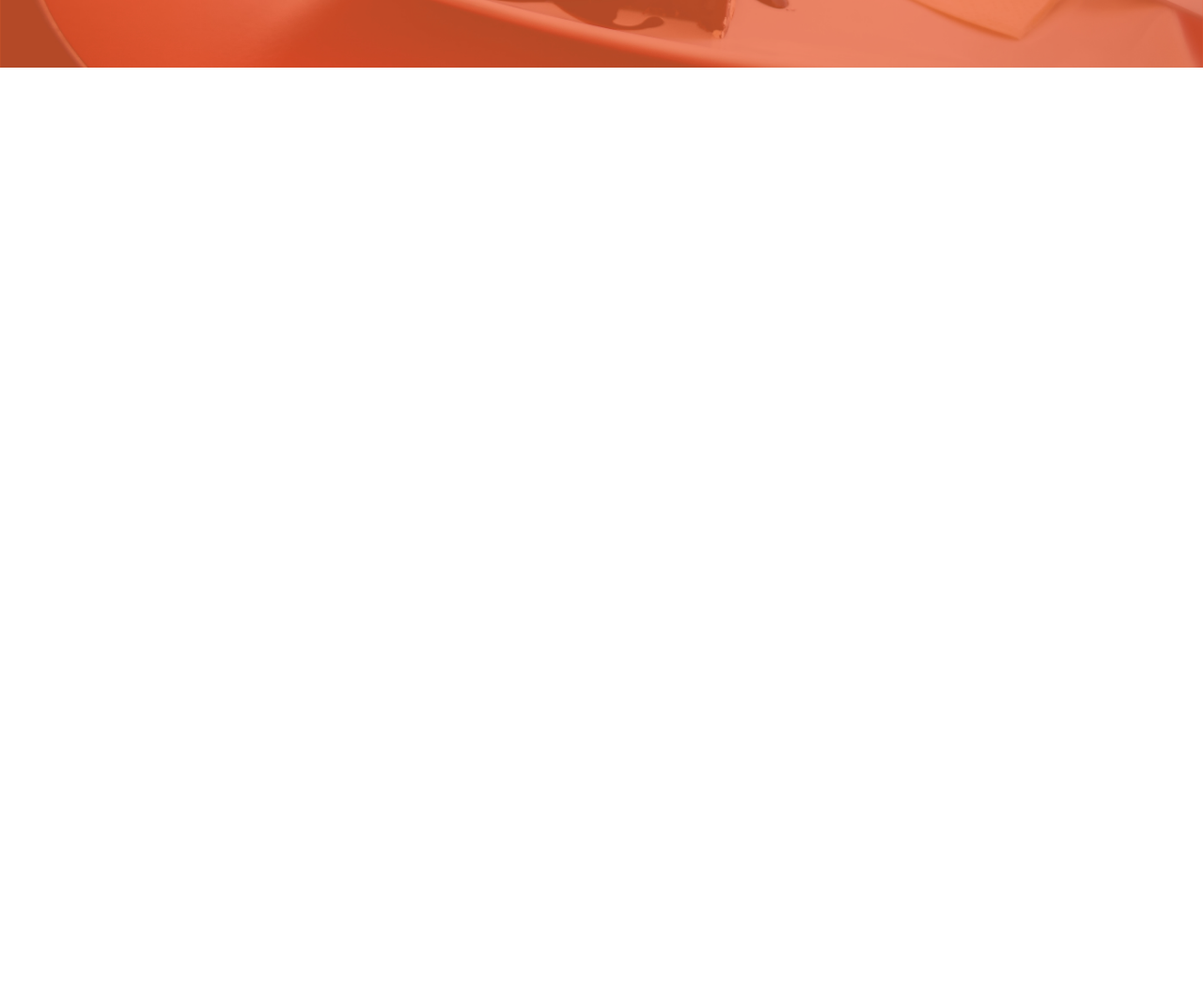
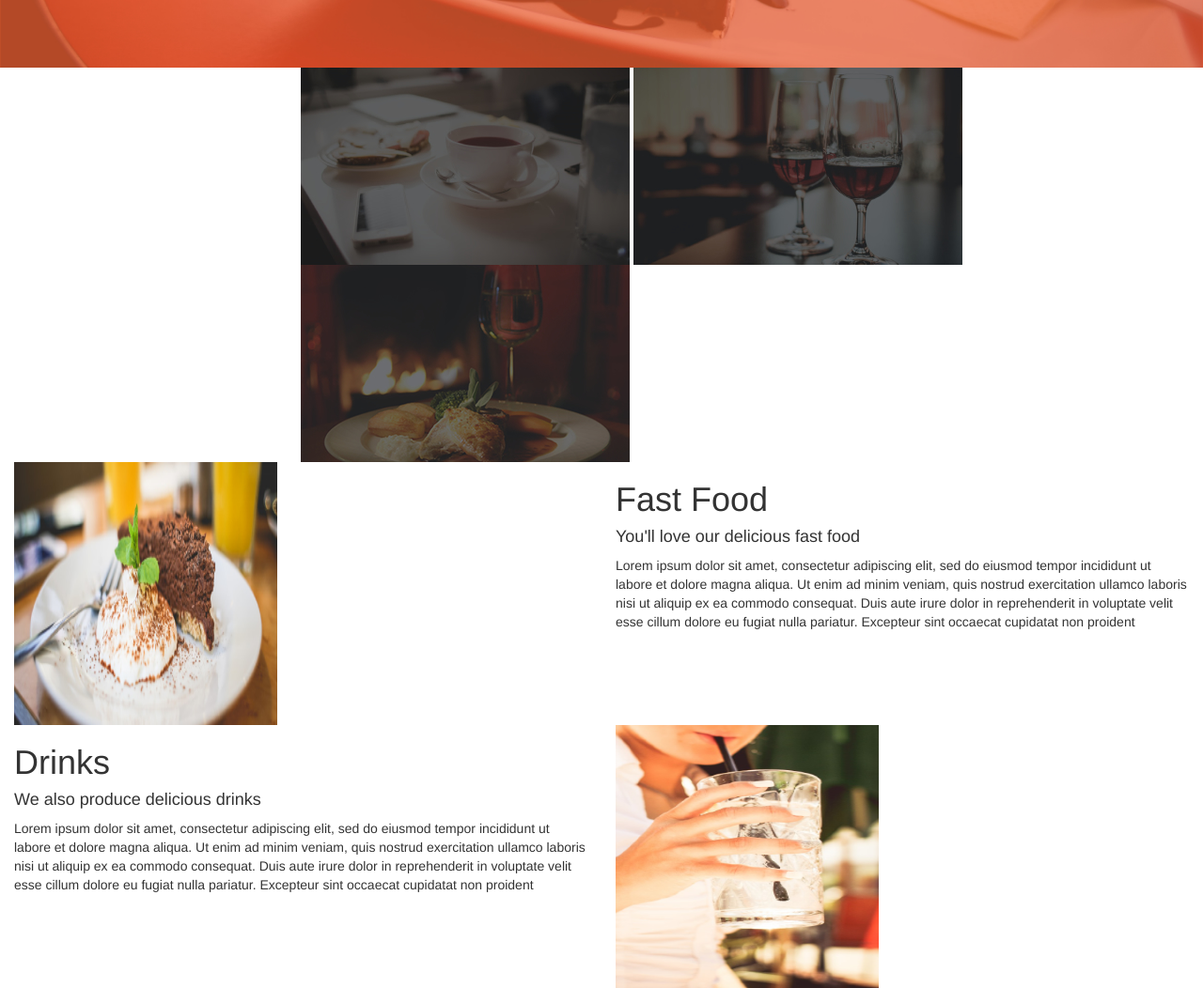
Before and after one commit to leroy2712/anitas-kitchen, a plain HTML site: page index.html in a window 1280 px wide. Shown: the part 509-1561 px from the top of the page at 94% size. Before the commit the page ends 800 px from the top, so only its background shows below. Drawn offline with nearby package versions, Linux system fonts and the light colour scheme.

Commit message:
modify and add content to html structure

```diff
--- a/css/styles.css
+++ b/css/styles.css
@@ -21,3 +21,13 @@
     left: 50%;
     transform: translate(-50%, -50%);
 }
+
+.foodTop {
+	float: right;
+	width: 75%;
+}
+
+.row3{
+	height: 20em;
+	width: 20em;
+}
--- a/index.html
+++ b/index.html
@@ -21,15 +21,33 @@
     	</div>
 
     	<div class="row">
-
+    		<div class="foodTop">
+    			<img src="images/foodtop/breakfast.jpg">
+    			<img src="images/foodtop/lunch.jpg">
+    			<img src="images/foodtop/dinner.jpg">
+    		</div>
     	</div>
 
     	<div class="row">
-
+    		<div class="col-sm-6">
+    			<img class="row3" src="images/fastFood1.jpg">
+    		</div>
+    		<div class="col-sm-6">
+    			<h1>Fast Food</h1>
+    			<h4>You'll love our delicious fast food</h4>
+    			<p>Lorem ipsum dolor sit amet, consectetur adipiscing elit, sed do eiusmod tempor incididunt ut labore et dolore magna aliqua. Ut enim ad minim veniam, quis nostrud exercitation ullamco laboris nisi ut aliquip ex ea commodo consequat. Duis aute irure dolor in reprehenderit in voluptate velit esse cillum dolore eu fugiat nulla pariatur. Excepteur sint occaecat cupidatat non proident</p>
+    		</div>
     	</div>
 
     	<div class="row">
-
+    		<div class="col-sm-6">
+    			<h1>Drinks</h1>
+    			<h4>We also produce delicious drinks</h4>
+    			<p>Lorem ipsum dolor sit amet, consectetur adipiscing elit, sed do eiusmod tempor incididunt ut labore et dolore magna aliqua. Ut enim ad minim veniam, quis nostrud exercitation ullamco laboris nisi ut aliquip ex ea commodo consequat. Duis aute irure dolor in reprehenderit in voluptate velit esse cillum dolore eu fugiat nulla pariatur. Excepteur sint occaecat cupidatat non proident</p>
+    		</div>
+    		<div class="col-sm-6">
+    			<img class="row3" src="images/drink1.jpg">
+    		</div>
     	</div>
 
     	<div class="row">
```
Also changed, not shown: images/cake.jpg (deleted).
